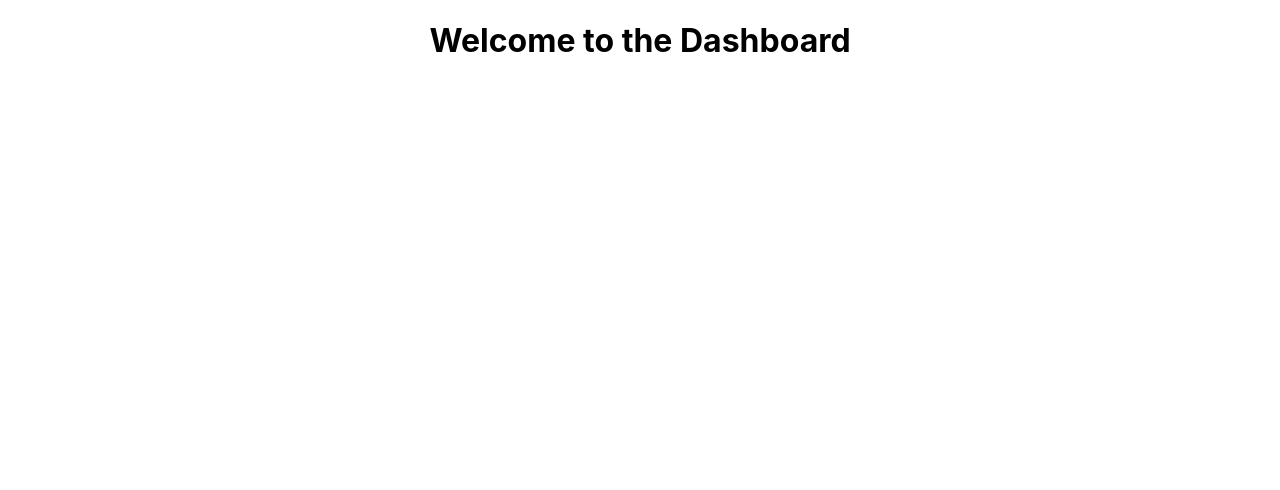
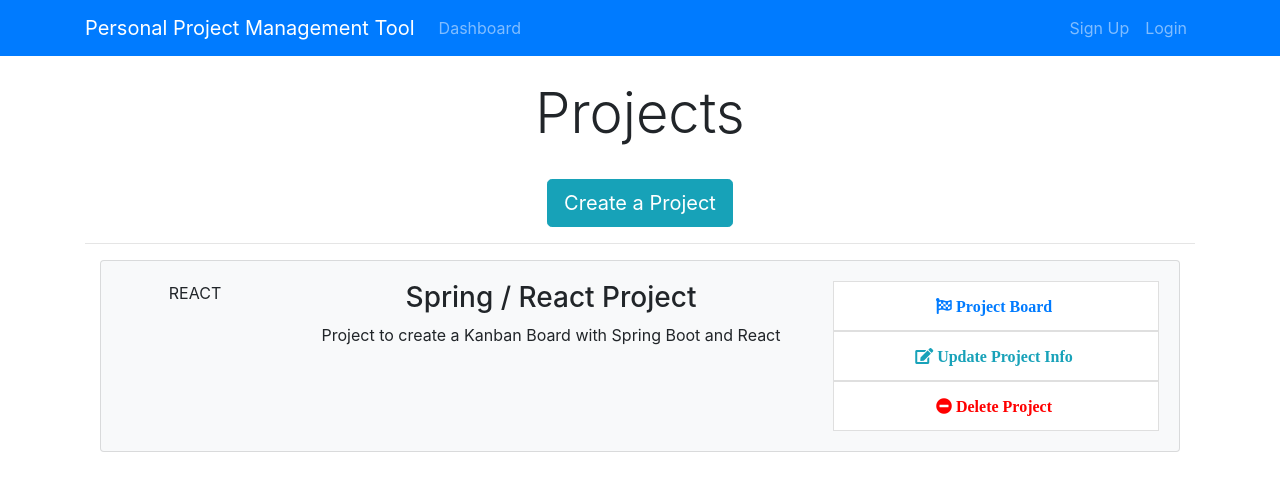
Before and after one commit to fabio-martin/PPMToolApplication, a React (Create React App) app in the folder ppmtool-react-client/: page / in a window 1280 px wide. Shown: the top 490 px of the page. Built offline with nearby package versions, Linux system fonts and the light colour scheme.

Commit message:
added project, header components, bootstrap and style

```diff
--- a/ppmtool-react-client/package.json
+++ b/ppmtool-react-client/package.json
@@ -6,6 +6,7 @@
     "@testing-library/jest-dom": "^5.11.9",
     "@testing-library/react": "^11.2.5",
     "@testing-library/user-event": "^12.7.1",
+    "bootstrap": "^4.6.0",
     "react": "^17.0.1",
     "react-dom": "^17.0.1",
     "react-scripts": "4.0.2",
--- a/ppmtool-react-client/public/index.html
+++ b/ppmtool-react-client/public/index.html
@@ -22,7 +22,9 @@
       work correctly both with client-side routing and a non-root public URL.
       Learn how to configure a non-root public URL by running `npm run build`.
     -->
-  <title>React App</title>
+  <link rel="stylesheet" href="https://use.fontawesome.com/releases/v5.2.0/css/all.css"
+    integrity="sha384-hWVjflwFxL6sNzntih27bfxkr27PmbbK/iSvJ+a4+0owXq79v+lsFkW54bOGbiDQ" crossorigin="anonymous">
+  <title>PPM Tool</title>
 </head>
 
 <body>
--- a/ppmtool-react-client/src/App.css
+++ b/ppmtool-react-client/src/App.css
@@ -36,3 +36,135 @@
     transform: rotate(360deg);
   }
 }
+
+img {
+  width: 100%;
+}
+
+.navbar {
+  background-color: #e3f2fd;
+}
+.fa.fa-edit {
+  color: #18a2b9;
+}
+
+.list-group-item.delete:hover {
+  cursor: -webkit-grab;
+  background-color: pink;
+}
+
+.list-group-item.update:hover {
+  cursor: -webkit-grab;
+  background-color: gainsboro;
+}
+
+.list-group-item.board:hover {
+  cursor: -webkit-grab;
+  background-color: gainsboro;
+}
+
+.fa.fa-minus-circle {
+  color: red;
+}
+
+.landing {
+  position: relative;
+  /* background: url("../img/showcase.jpg") no-repeat; */
+  background-size: cover;
+  background-position: center;
+  height: 100vh;
+  margin-top: -24px;
+  margin-bottom: -50px;
+}
+
+.landing-inner {
+  padding-top: 80px;
+}
+
+.dark-overlay {
+  background-color: rgba(0, 0, 0, 0.7);
+  position: absolute;
+  top: 0;
+  left: 0;
+  width: 100%;
+  height: 100%;
+}
+
+.card-form {
+  opacity: 0.9;
+}
+
+.latest-profiles-img {
+  width: 40px;
+  height: 40px;
+}
+
+.form-control::placeholder {
+  color: #bbb !important;
+}
+
+img {
+  width: 100%;
+}
+
+.navbar {
+  background-color: #e3f2fd;
+}
+.fa.fa-edit {
+  color: #18a2b9;
+}
+
+.list-group-item.delete:hover {
+  cursor: -webkit-grab;
+  background-color: pink;
+}
+
+.list-group-item.update:hover {
+  cursor: -webkit-grab;
+  background-color: gainsboro;
+}
+
+.list-group-item.board:hover {
+  cursor: -webkit-grab;
+  background-color: gainsboro;
+}
+
+.fa.fa-minus-circle {
+  color: red;
+}
+
+.landing {
+  position: relative;
+  /* background: url("../img/showcase.jpg") no-repeat; */
+  background-size: cover;
+  background-position: center;
+  height: 100vh;
+  margin-top: -24px;
+  margin-bottom: -50px;
+}
+
+.landing-inner {
+  padding-top: 80px;
+}
+
+.dark-overlay {
+  background-color: rgba(0, 0, 0, 0.7);
+  position: absolute;
+  top: 0;
+  left: 0;
+  width: 100%;
+  height: 100%;
+}
+
+.card-form {
+  opacity: 0.9;
+}
+
+.latest-profiles-img {
+  width: 40px;
+  height: 40px;
+}
+
+.form-control::placeholder {
+  color: #bbb !important;
+}
--- a/ppmtool-react-client/src/App.js
+++ b/ppmtool-react-client/src/App.js
@@ -1,13 +1,13 @@
 import './App.css';
 import Dashboard from './components/Dashboard';
-
+import Header from './components/Layout/Header';
+import "../node_modules/bootstrap/dist/css/bootstrap.min.css";
 
 function App() {
   return (
     <div className="App">
-      <Dashboard>
-
-      </Dashboard>
+      <Header />
+      <Dashboard />
     </div>
   );
 }
--- a/ppmtool-react-client/src/components/Dashboard.jsx
+++ b/ppmtool-react-client/src/components/Dashboard.jsx
@@ -1,12 +1,25 @@
 import React, { Component } from 'react'
+import ProjectItem from './Project/ProjectItem';
 
 class Dashboard extends Component {
     render() {
         return (
-            <h1>
-                Welcome to the Dashboard
-            </h1>
-
+            <div className="projects">
+                <div className="container">
+                    <div className="row">
+                        <div className="col-md-12">
+                            <h1 className="display-4 text-center">Projects</h1>
+                            <br />
+                            <a href="ProjectForm.html" className="btn btn-lg btn-info">
+                                Create a Project
+                            </a>
+                            <br />
+                            <hr />
+                            <ProjectItem />
+                        </div>
+                    </div>
+                </div>
+            </div>
         )
     }
 }
--- /dev/null
+++ b/ppmtool-react-client/src/components/Layout/Header.jsx
@@ -0,0 +1,43 @@
+import React, { Component } from 'react'
+
+class Header extends Component {
+    render() {
+        return (
+            <nav className="navbar navbar-expand-sm navbar-dark bg-primary mb-4">
+                <div className="container">
+                    <a className="navbar-brand" href="Dashboard.html">
+                        Personal Project Management Tool
+                </a>
+                    <button className="navbar-toggler" type="button" data-toggle="collapse" data-target="#mobile-nav">
+                        <span className="navbar-toggler-icon" />
+                    </button>
+
+                    <div className="collapse navbar-collapse" id="mobile-nav">
+                        <ul className="navbar-nav mr-auto">
+                            <li className="nav-item">
+                                <a className="nav-link" href="/dashboard">
+                                    Dashboard
+                            </a>
+                            </li>
+                        </ul>
+
+                        <ul className="navbar-nav ml-auto">
+                            <li className="nav-item">
+                                <a className="nav-link " href="register.html">
+                                    Sign Up
+                            </a>
+                            </li>
+                            <li className="nav-item">
+                                <a className="nav-link" href="login.html">
+                                    Login
+                            </a>
+                            </li>
+                        </ul>
+                    </div>
+                </div>
+            </nav>
+        )
+    }
+}
+
+export default Header;
--- /dev/null
+++ b/ppmtool-react-client/src/components/Project/ProjectItem.jsx
@@ -0,0 +1,43 @@
+import React, { Component } from 'react'
+
+class ProjectItem extends Component {
+    render() {
+        return (
+            <div className="container">
+                <div className="card card-body bg-light mb-3">
+                    <div className="row">
+                        <div className="col-2">
+                            <span className="mx-auto">REACT</span>
+                        </div>
+                        <div className="col-lg-6 col-md-4 col-8">
+                            <h3>Spring / React Project</h3>
+                            <p>Project to create a Kanban Board with Spring Boot and React</p>
+                        </div>
+                        <div className="col-md-4 d-none d-lg-block">
+                            <ul className="list-group">
+                                <a href="#">
+                                    <li className="list-group-item board">
+                                        <i className="fa fa-flag-checkered pr-1"> Project Board </i>
+                                    </li>
+                                </a>
+                                <a href="#">
+                                    <li className="list-group-item update">
+                                        <i className="fa fa-edit pr-1"> Update Project Info</i>
+                                    </li>
+                                </a>
+                                <a href="">
+                                    <li className="list-group-item delete">
+                                        <i className="fa fa-minus-circle pr-1"> Delete Project</i>
+                                    </li>
+                                </a>
+                            </ul>
+                        </div>
+                    </div>
+                </div>
+            </div>
+        )
+    }
+}
+
+
+export default ProjectItem;
```
Also changed, not shown: 1 other file (tests, documents, lock files or other folders).
